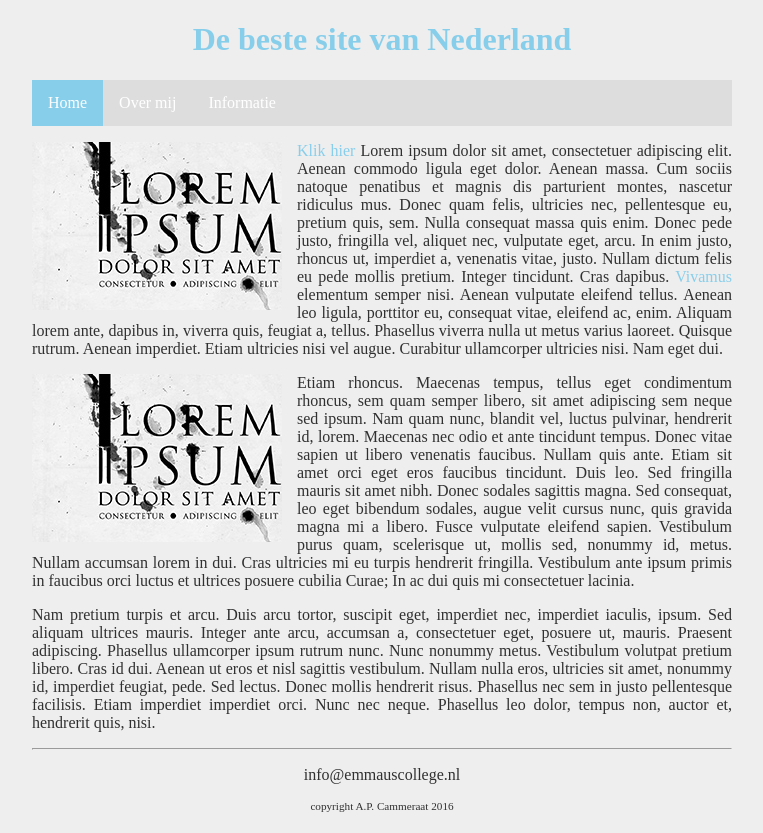
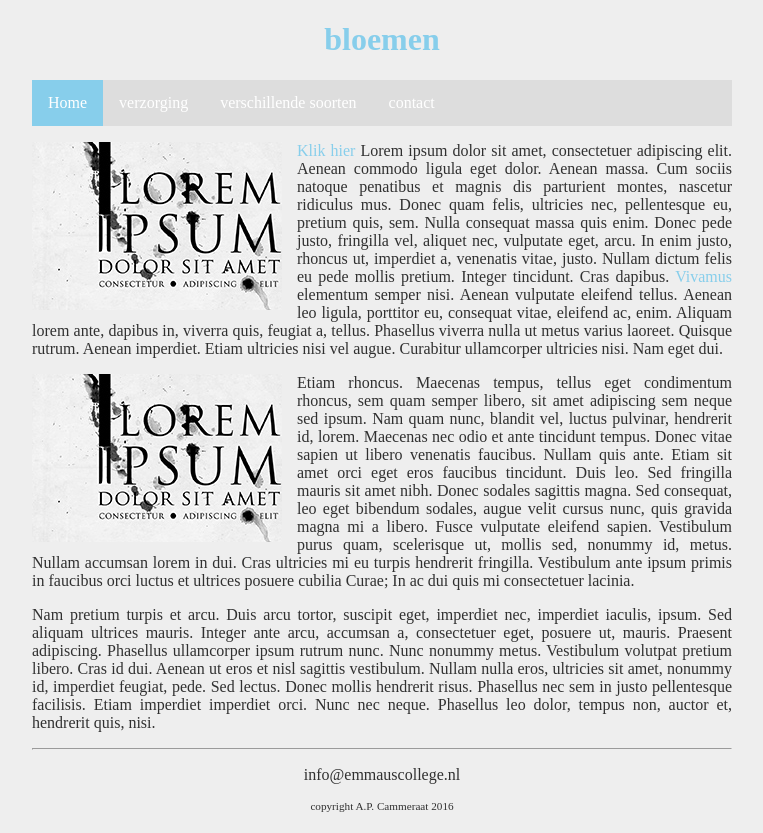
Before and after one commit to emmaus-4h/website-Loisvanritter, a plain HTML site: page index.html in a window 1280 px wide. Shown: the whole page, without its empty margins (258-1021 px from the left). Drawn offline with Linux system fonts and the light colour scheme.

Commit message:
Update index.html
bonus

```diff
--- a/index.html
+++ b/index.html
@@ -10,14 +10,15 @@
     <body>
         <main>
             <header>
-                <h1 id="hoofdtitel" class="belangrijk">De beste site van Nederland</h1>
+                <h1 id="hoofdtitel" class="belangrijk">bloemen</h1>
             </header>
 
             <nav>
                 <ul>
                     <li><a class="active" href="index.html">Home</a></li>
-                    <li><a href="overmij.html">Over mij</a></li>
-                    <li><a href="info.html">Informatie</a></li>
+                    <li><a href="verzorging.html">verzorging</a></li>
+                    <li><a href="soorten.html">verschillende soorten</a></li>
+                    <li><a href="contact.html">contact</a><li>
                 </ul>
             </nav>
 
```
